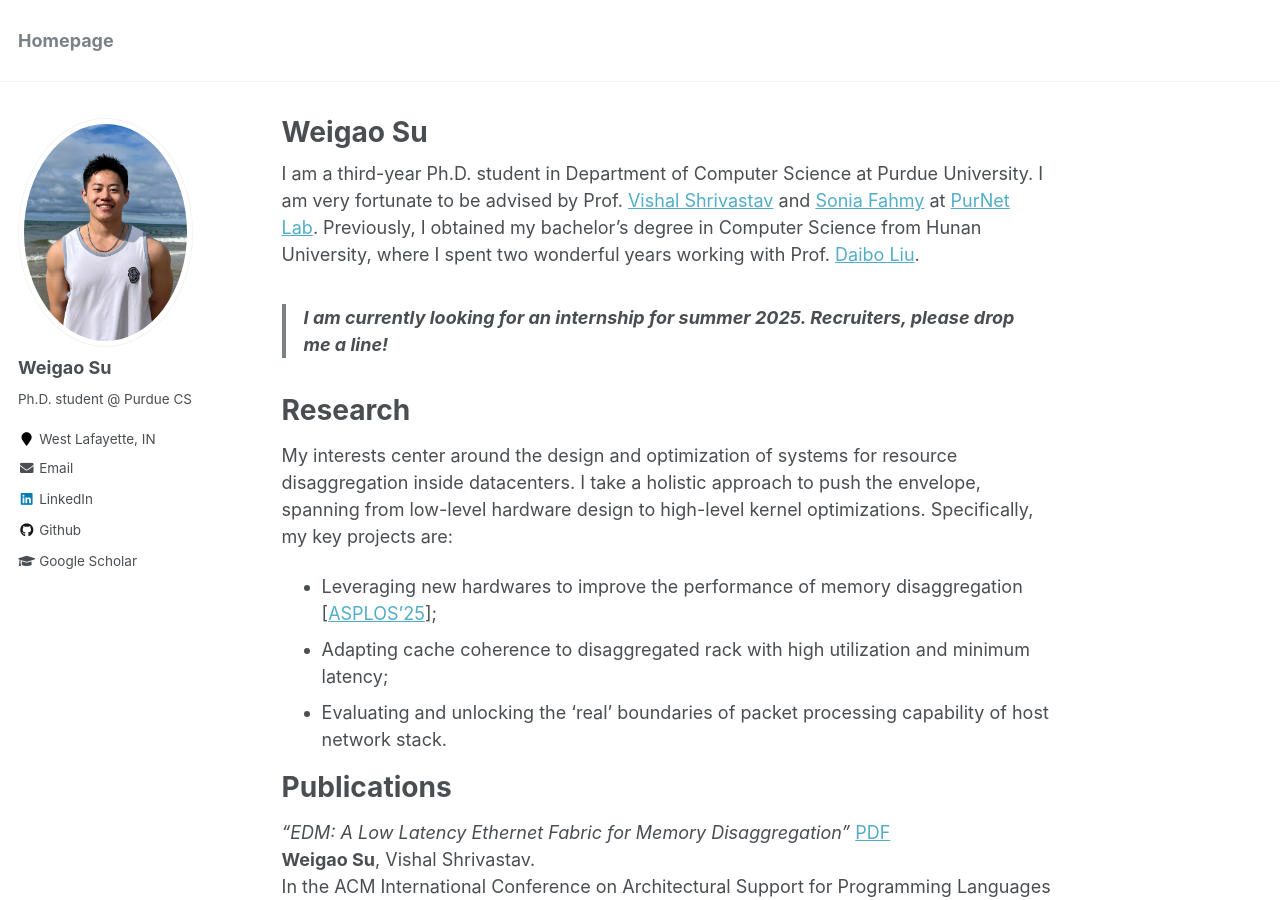
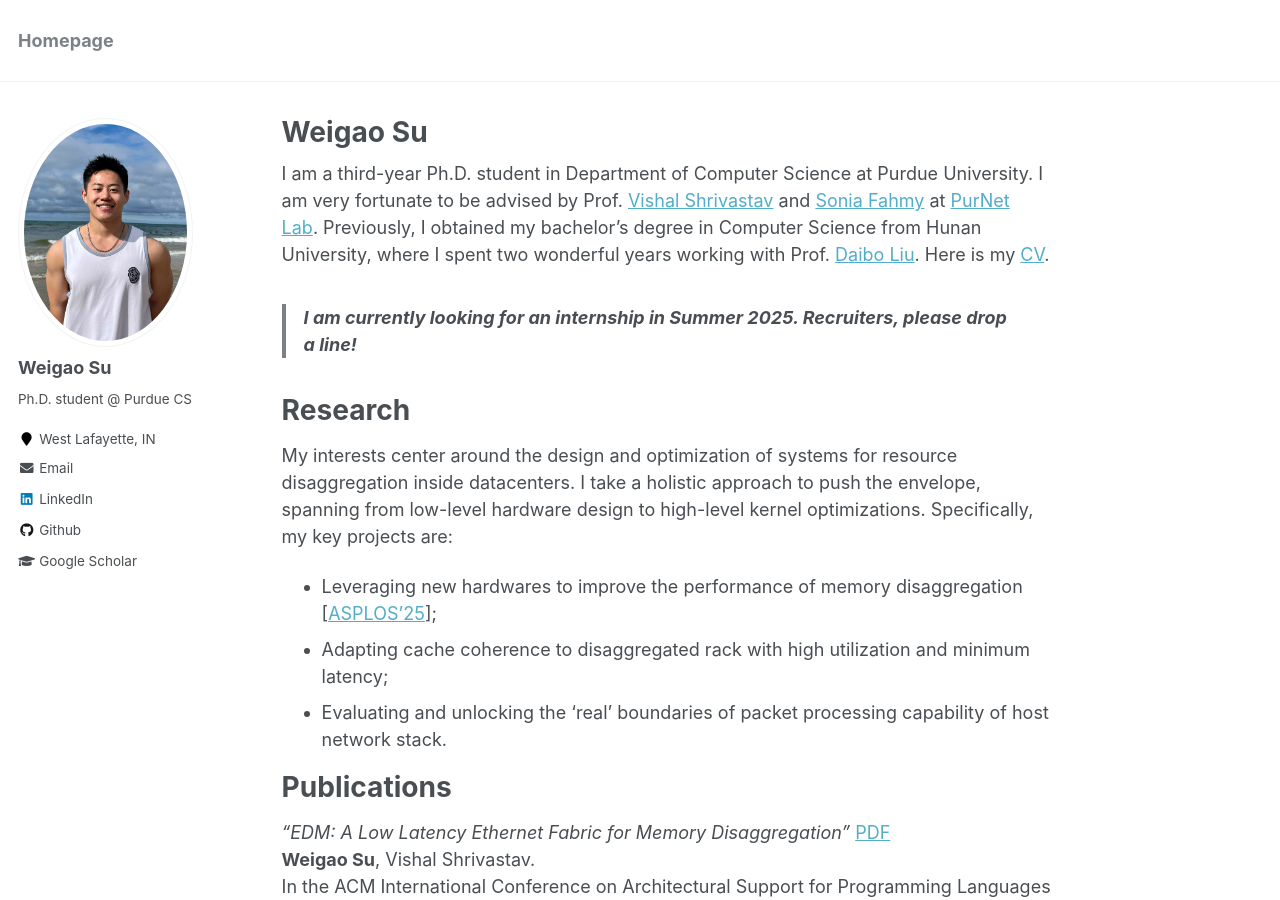
Before and after one commit to wegul/wegul.github.io, a Jekyll site: the page built from _pages/about.md, in a window 1280 px wide and 900 px high. Built offline with Jekyll 4.4.1, drawn with Linux system fonts in a browser that asks for light colours.

Commit message:
Update about.md

```diff
--- a/_pages/about.md
+++ b/_pages/about.md
@@ -10,8 +10,8 @@ redirect_from:
 
 I am a third-year Ph.D. student in Department of Computer Science at Purdue University. I am very fortunate to be advised by Prof. [Vishal Shrivastav](https://web.ics.purdue.edu/~vshriva/) and [Sonia Fahmy](https://www.cs.purdue.edu/homes/fahmy/) at [PurNet Lab](https://gitlab.com/purnet-lab/purnet-lab.gitlab.io/-/wikis/home).
 Previously, I obtained my bachelor's degree in Computer Science from Hunan University, where I spent two wonderful years working with Prof. [Daibo Liu](https://sites.google.com/site/dbliuuestc/).
-
-> **I am currently looking for an internship for summer 2025. Recruiters, please drop me a line!**
+Here is my [CV](https://wegul.github.io/files/weigaoCV-10_2024.pdf).
+> **I am currently looking for an internship in Summer 2025. Recruiters, please drop a line!**
 
 <!-- This is my [CV](https://github.com/wegul/wegul/raw/main/files/weigaosu_CV.pdf). -->
 
```
